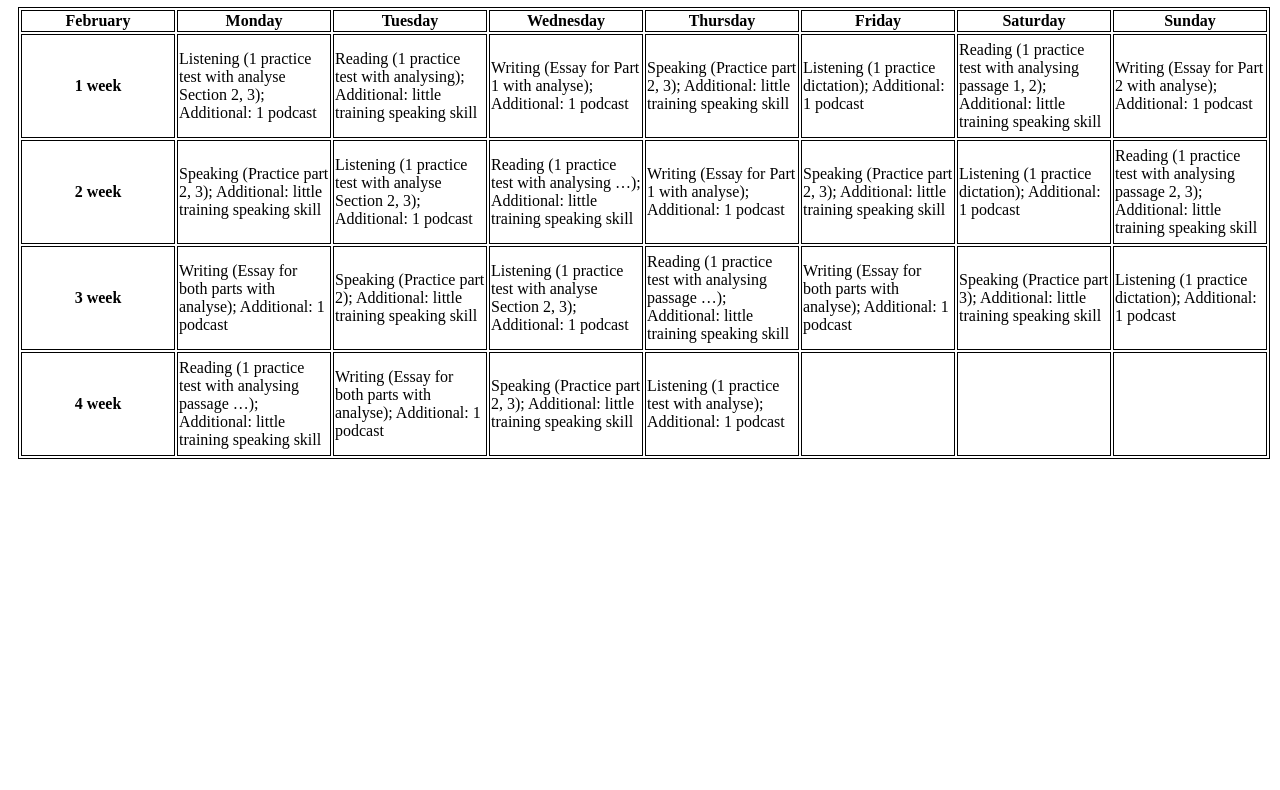
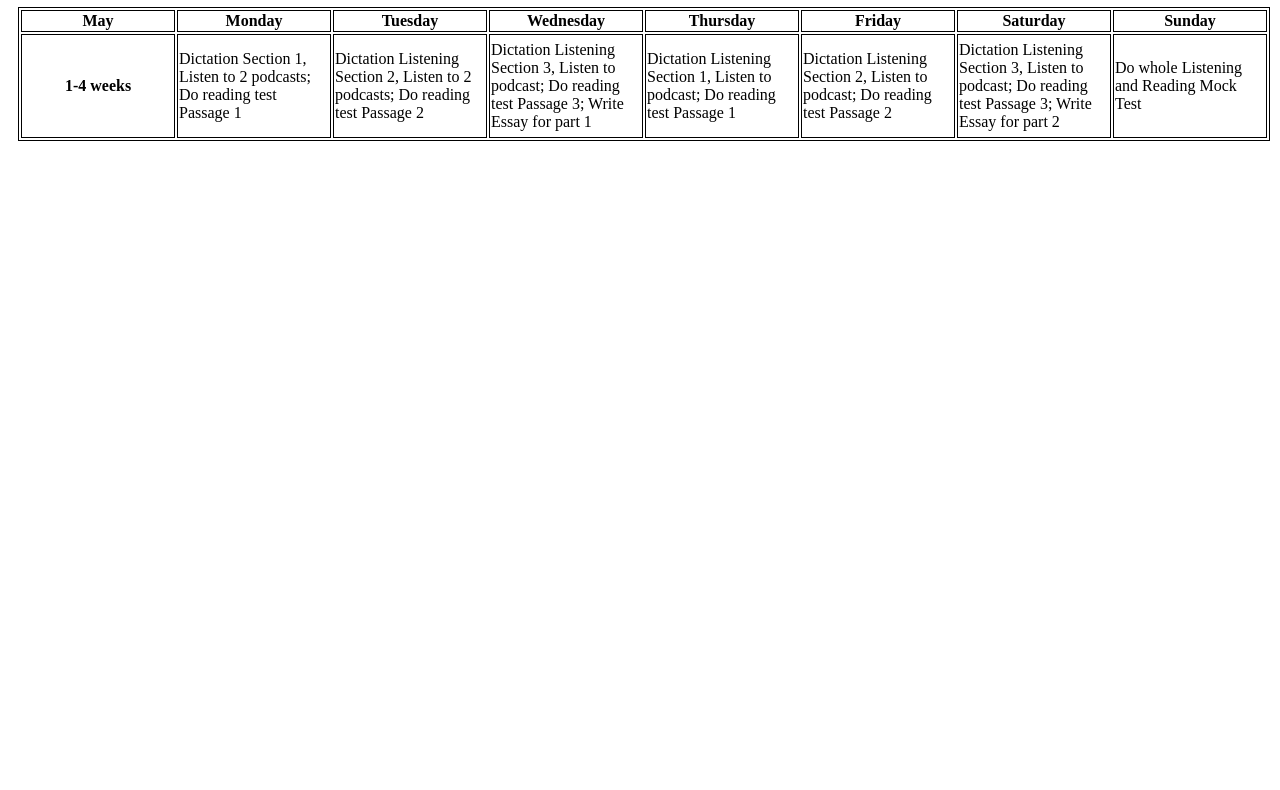
Before and after one commit to Sultan9939/updatedOwnPage, a plain HTML site: page ELP.html in a window 1280 px wide. Shown: the part 121-911 px from the top of the page. Drawn offline with Linux system fonts and the light colour scheme.

Commit message:
Update ELP.html

```diff
--- a/ELP.html
+++ b/ELP.html
@@ -60,12 +60,12 @@
       <div class="Prep-row">
 
         <div class="Prep-side">
-          <h1>February Preparation plan</h1>
+          <h1>May 2024 IELTS Preparation plan</h1>
 
           <table>
 
             <tr>
-              <th>February</th>
+              <th>May</th>
               <th>Monday</th>
               <th>Tuesday</th>
               <th>Wednesday</th>
@@ -76,47 +76,14 @@
             </tr>
 
             <tr>
-              <th>1 week</th>
-              <td>Listening (1 practice test with analyse Section 2, 3); Additional: 1 podcast</td>
-              <td>Reading (1 practice test with analysing); Additional: little training speaking skill</td>
-              <td>Writing (Essay for Part 1 with analyse); Additional: 1 podcast</td>
-              <td>Speaking (Practice part 2, 3); Additional: little training speaking skill</td>
-              <td>Listening (1 practice dictation); Additional: 1 podcast</td>
-              <td>Reading (1 practice test with analysing passage 1, 2); Additional: little training speaking skill</td>
-              <td>Writing (Essay for Part 2 with analyse); Additional: 1 podcast</td>
-            </tr>
-
-            <tr>
-              <th>2 week</th>
-              <td>Speaking (Practice part 2, 3); Additional: little training speaking skill</td>
-              <td>Listening (1 practice test with analyse Section 2, 3); Additional: 1 podcast</td>
-              <td>Reading (1 practice test with analysing …); Additional: little training speaking skill</td>
-              <td>Writing (Essay for Part 1 with analyse); Additional: 1 podcast</td>
-              <td>Speaking (Practice part 2, 3); Additional: little training speaking skill</td>
-              <td>Listening (1 practice dictation); Additional: 1 podcast</td>
-              <td>Reading (1 practice test with analysing passage 2, 3); Additional: little training speaking skill</td>
-            </tr>
-
-            <tr>
-              <th>3 week</th>
-              <td>Writing (Essay for both parts with analyse); Additional: 1 podcast</td>
-              <td>Speaking (Practice part 2); Additional: little training speaking skill</td>
-              <td>Listening (1 practice test with analyse Section 2, 3); Additional: 1 podcast</td>
-              <td>Reading (1 practice test with analysing passage …); Additional: little training speaking skill</td>
-              <td>Writing (Essay for both parts with analyse); Additional: 1 podcast</td>
-              <td>Speaking (Practice part 3); Additional: little training speaking skill</td>
-              <td>Listening (1 practice dictation); Additional: 1 podcast</td>
-            </tr>
-
-            <tr>
-              <th>4 week</th>
-              <td>Reading (1 practice test with analysing passage …); Additional: little training speaking skill</td>
-              <td>Writing (Essay for both parts with analyse); Additional: 1 podcast</td>
-              <td>Speaking (Practice part 2, 3); Additional: little training speaking skill</td>
-              <td>Listening (1 practice test with analyse); Additional: 1 podcast</td>
-              <td></td>
-              <td></td>
-              <td></td>
+              <th>1-4 weeks</th>
+              <td>Dictation Section 1, Listen to 2 podcasts; Do reading test Passage 1</td>
+              <td>Dictation Listening Section 2, Listen to 2 podcasts; Do reading test Passage 2</td>
+              <td>Dictation Listening Section 3, Listen to podcast; Do reading test Passage 3; Write Essay for part 1</td>
+              <td>Dictation Listening Section 1, Listen to podcast; Do reading test Passage 1</td>
+              <td>Dictation Listening Section 2, Listen to podcast; Do reading test Passage 2</td>
+              <td>Dictation Listening Section 3, Listen to podcast; Do reading test Passage 3; Write Essay for part 2</td>
+              <td>Do whole Listening and Reading Mock Test</td>
             </tr>
 
           </table>
```
